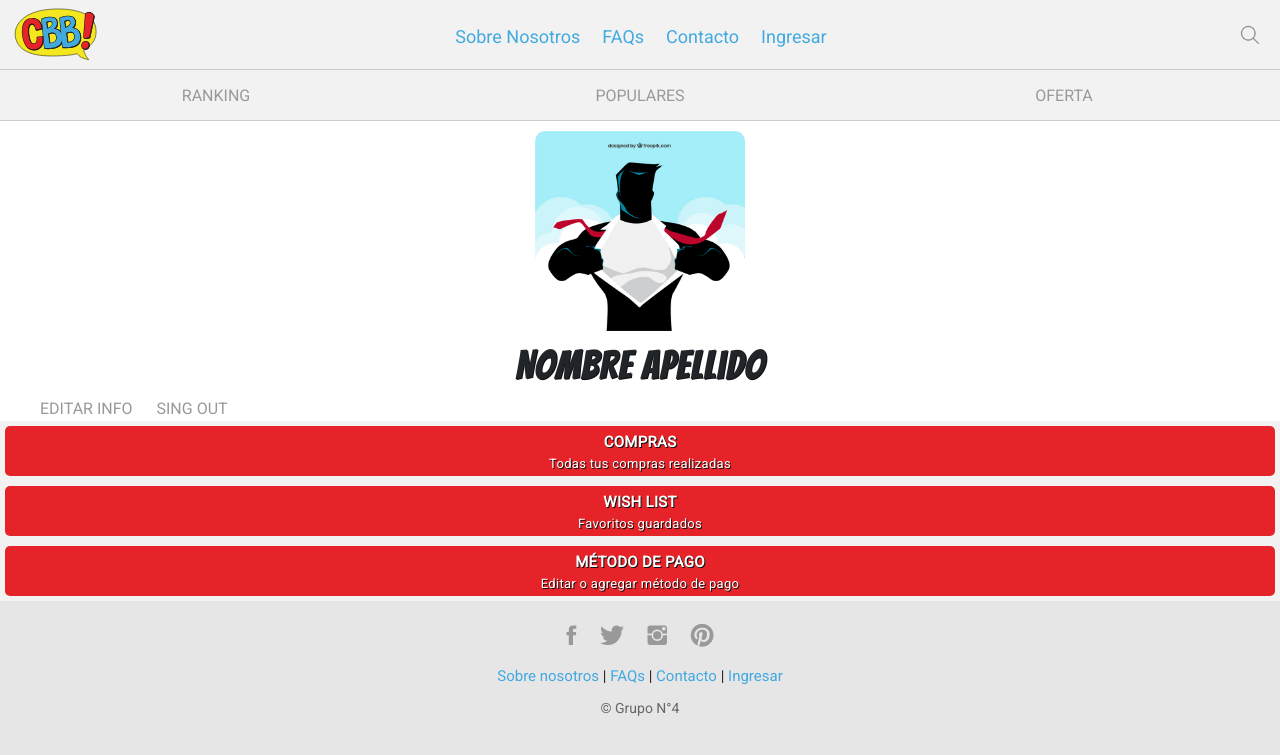
After one commit to sferre/crackBangBoom, a PHP site: page /profile.php in a window 1280 px wide. The commit adds this page. Shown: the top 755 px of the page. Run offline with PHP 8.4, Linux system fonts and the light colour scheme.

Commit message:
Profile.php (sin terminar)

```diff
--- /dev/null
+++ b/css/profile-style.css
@@ -0,0 +1,74 @@
+.img-perfil{
+  background-color: white;
+  display: flex;
+  justify-content: center;
+}
+
+.img-perfil img{
+  width: 230px;
+  height: 220px;
+  padding: 10px;
+  border-radius: 20px;
+}
+
+.info-personal{
+  background-color: white;
+}
+
+.nombre-usuario h1{
+  text-align: center;
+}
+
+.edit-info-personal{
+  text-transform: uppercase;
+  list-style-type: none;
+
+}
+
+.edit-info-personal ul{
+  display: inline-block;
+}
+
+.edit-info-personal li{
+  display: inline;
+  text-align: center;
+  padding: 0px 10px;
+}
+
+.info-web{
+  background-color: #f2f2f2;
+}
+
+.info-web a p{
+  text-transform: uppercase;
+  font-size: 15px;
+  font-weight: bold;
+  }
+
+.info-web p{
+  color: white;
+  text-align: center;
+  margin: 0;
+  font-size: 13px;
+  text-shadow: 1px 1px #111111;
+  letter-spacing: 0.3px;
+  }
+
+.info-compras ,.info-list , .info-pago{
+  background-color: #E52328;
+  width: 100%;
+  height: 50px;
+  margin: 5px;
+  padding: 5px 0;
+  cursor: pointer;
+	border-radius: 5px;
+
+}
+
+.info-compras:hover, .info-list:hover, .info-pago:hover{
+	background-color:#42A9E0;
+	color: white;
+}
+
+
+}
--- a/index.php
+++ b/index.php
@@ -4,7 +4,7 @@
   <head>
     <meta name="viewport" content="width=device-width, initial-scale=1">
     <meta charset="utf-8">
-    <title>WebComics</title>
+    <title>Crack Bang Boom!</title>
     <link href="css/bootstrap/css/bootstrap.css" rel="stylesheet">
     <link href="http://code.ionicframework.com/ionicons/2.0.1/css/ionicons.min.css" rel="stylesheet">
     <link href="https://fonts.googleapis.com/css?family=Abel" rel="stylesheet">
--- /dev/null
+++ b/profile.php
@@ -0,0 +1,63 @@
+<!DOCTYPE html>
+<html lang="en" dir="ltr">
+  <head>
+    <meta name="viewport" content="width=device-width, initial-scale=1">
+    <meta charset="utf-8">
+      <link href="css/bootstrap/css/bootstrap.css" rel="stylesheet">
+      <link rel="stylesheet" href="css/main-style.css">
+      <link rel="stylesheet" href="css/profile-style.css">
+    <title>Crack Bang Boom!</title>
+  </head>
+  <body>
+      <!--HEADER-->
+      <?php include('layout/header.php'); ?>
+
+      <div class="container-fluid">
+
+        <!--Imagen del usuario-->
+        <div class="row img-perfil">
+          <img src="images/icons/profile-pic.jpg" alt="">
+        </div>
+        <!--Info Personal del usuario-->
+        <div class="row info-personal">
+          <div class="col-12 nombre-usuario">
+            <h1>Nombre Apellido</h1>
+          </div>
+          <div class="col-12 edit-info-personal">
+            <ul class="col-12">
+              <li><a class=""href="#">Editar Info</a></li>
+              <li><a class=""href="#">Sing Out</a></li>
+            </ul>
+
+          </div>
+
+        </div>
+        <!--Info del usuario en la WEB-->
+        <div class="row info-web">
+
+          <div class="info-compras">
+            <a href="#"> <p>Compras</p> </a>
+            <p> Todas tus compras realizadas</p>
+          </div>
+
+          <div class="info-list">
+            <a href="#"> <p>Wish List</p> </a>
+            <p> Favoritos guardados</p>
+          </div>
+
+          <div class="info-pago">
+              <a href="#"> <p>Método de pago</p> </a>
+              <p>Editar o agregar método de pago</p>
+          </div>
+        </div>
+
+        <!--FOOTER-->
+        <div class="container-fluid">
+          <?php include('layout/footer.php'); ?>
+        </div>
+
+      </div>
+
+
+  </body>
+</html>
```
Also changed, not shown: images/icons/profile-pic.jpg (added).
